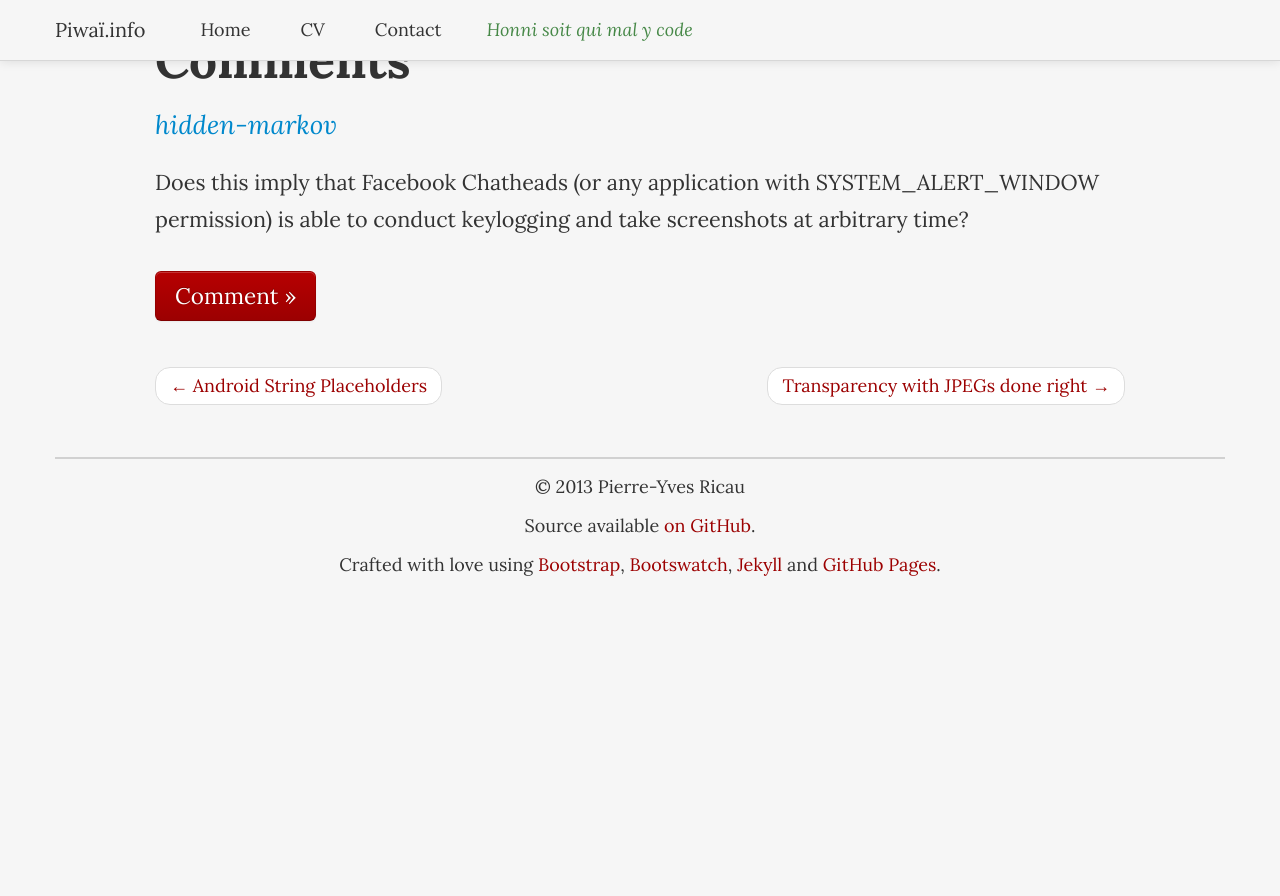
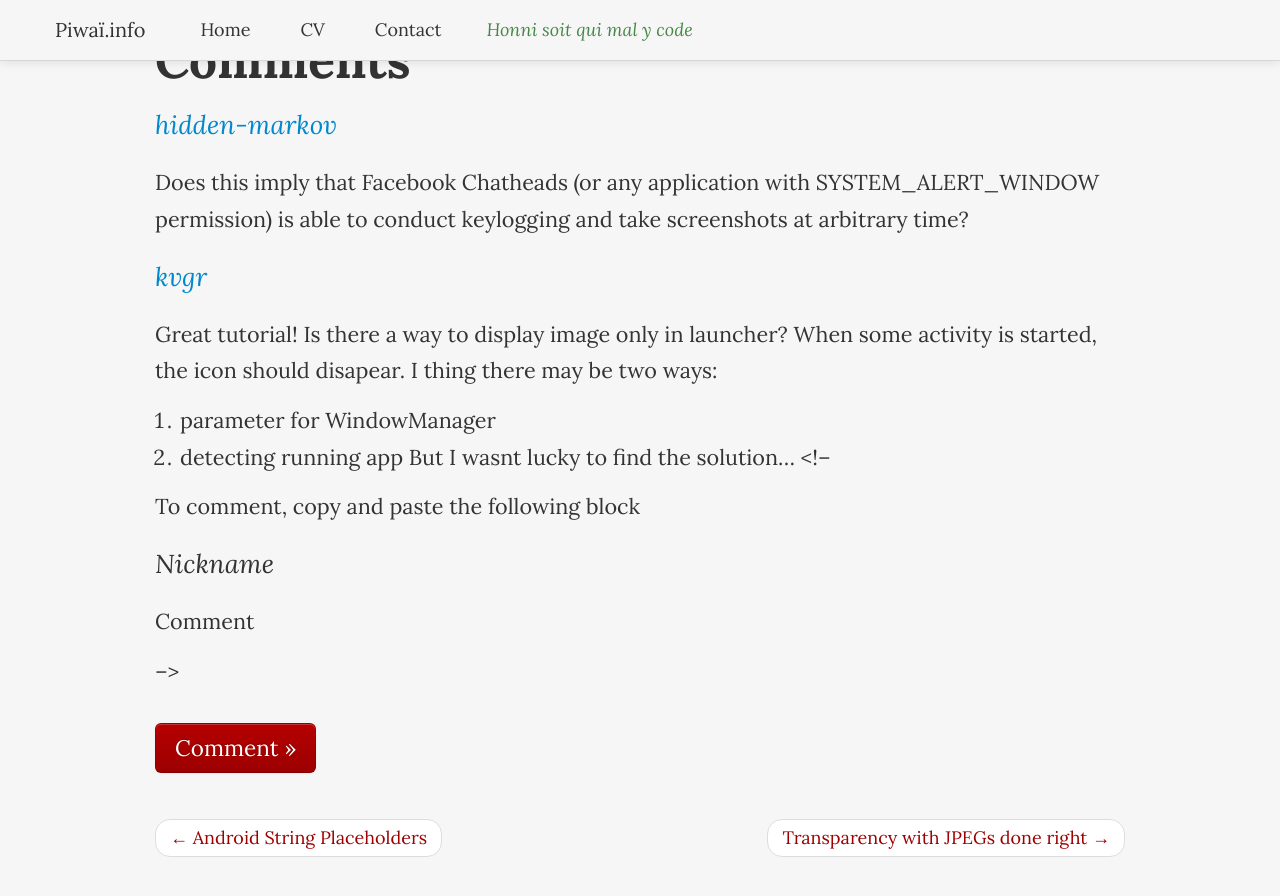
Before and after one commit to pyricau/pyricau.github.com, a Jekyll site: the page built from _posts/2013-04-14-chatheads-basics.markdown, in a window 1280 px wide and 900 px high, scrolled down 7165 px. Shown: the top 896 px of the window. Built offline with Jekyll 4.4.1, drawn with Linux system fonts in a browser that asks for light colours; Markdown is read by kramdown in place of the engine named in the settings; before the commit the page ends 7796 px from its top, so only the background shows below that.

Commit message:
Update 2013-04-14-chatheads-basics.markdown

```diff
--- a/_posts/2013-04-14-chatheads-basics.markdown
+++ b/_posts/2013-04-14-chatheads-basics.markdown
@@ -165,6 +165,14 @@ Please take care of your user pixels.
 ## hidden-markov
 Does this imply that Facebook Chatheads (or any application with SYSTEM_ALERT_WINDOW permission) is able to conduct keylogging and take screenshots at arbitrary time?
 
+
+## kvgr
+Great tutorial!
+Is there a way to display image only in launcher? When some activity is started, the icon should disapear.
+I thing there may be two ways:
+1. parameter for WindowManager
+2. detecting running app
+But I wasnt lucky to find the solution...
 <!--
 
 To comment, copy and paste the following block
```
